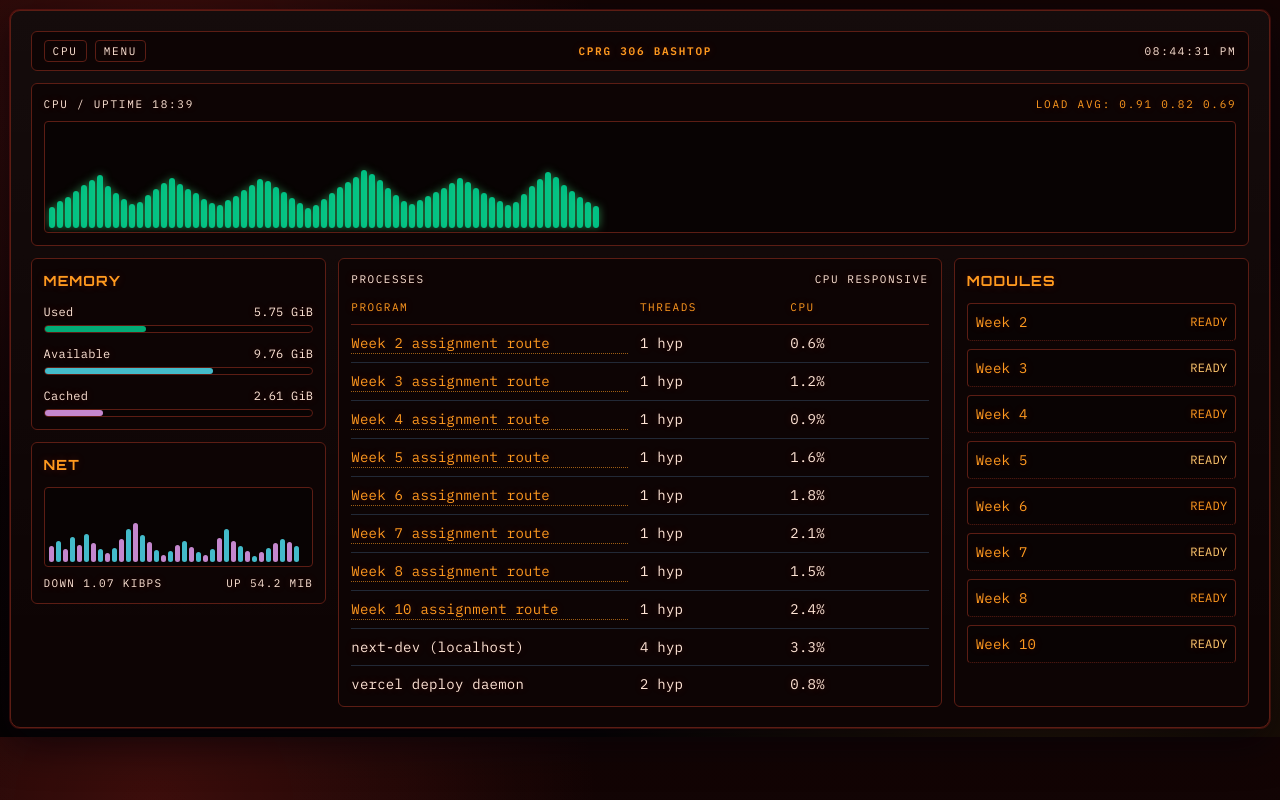
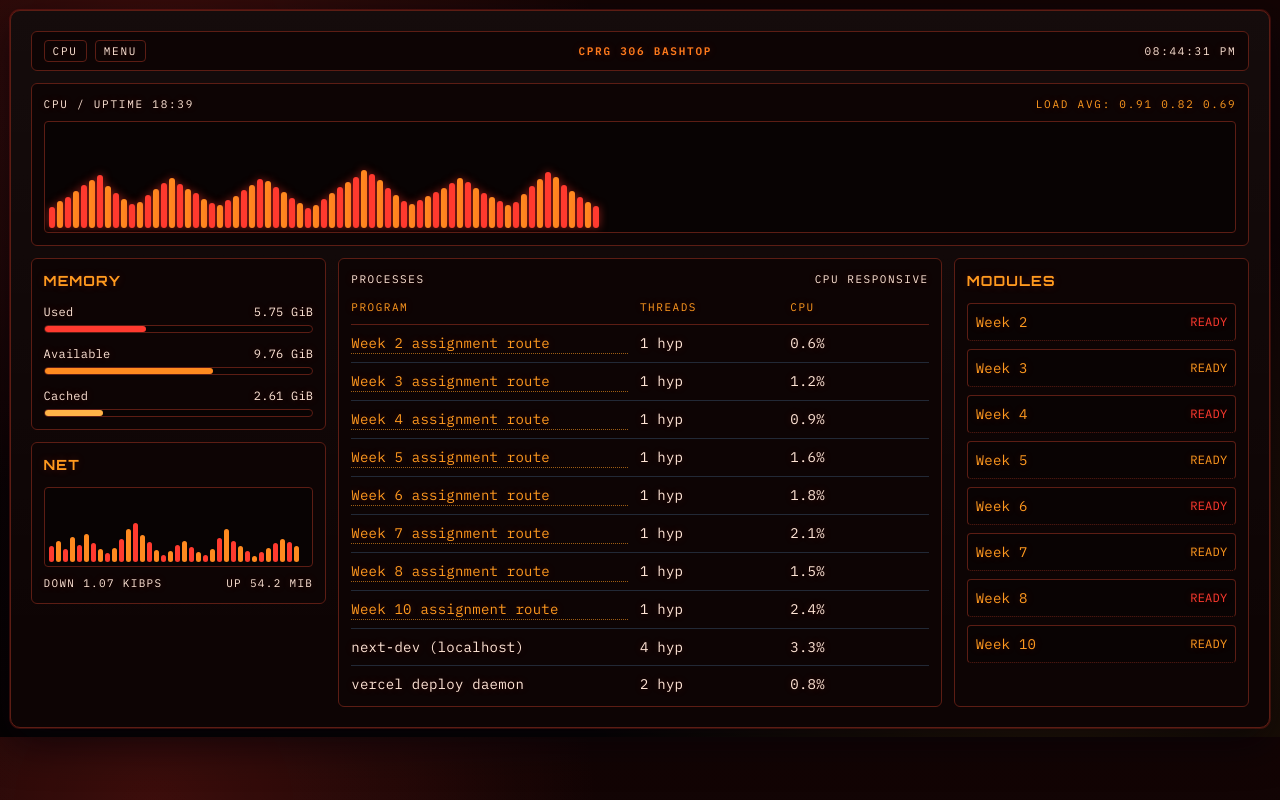
Before and after one commit to MatrixJava/cprg306-assignments, a Next.js app: page / in a window 1280 px wide. Built offline with nearby package versions, Linux system fonts and the light colour scheme.

Commit message:
Apply neon red/orange accents to dashboard visuals

```diff
--- a/app/page.tsx
+++ b/app/page.tsx
@@ -30,20 +30,22 @@ export default function Home() {
           <span className="rounded border border-slate-700 px-2 py-[2px]">cpu</span>
           <span className="rounded border border-slate-700 px-2 py-[2px]">menu</span>
         </div>
-        <p className="font-semibold text-blue-400">CPRG 306 BASHTOP</p>
+        <p className="font-semibold text-[#ff7b1c]">CPRG 306 BASHTOP</p>
         <p className="text-slate-300">08:44:31 PM</p>
       </section>
 
       <section className="rounded-md border border-slate-700 bg-slate-900 p-3">
         <div className="mb-2 flex items-center justify-between text-[11px] uppercase tracking-[0.16em]">
           <span className="text-slate-300">cpu / uptime 18:39</span>
-          <span className="text-blue-400">load avg: 0.91 0.82 0.69</span>
+          <span className="text-[#ff9a1f]">load avg: 0.91 0.82 0.69</span>
         </div>
         <div className="flex h-28 items-end gap-[2px] overflow-hidden rounded-sm border border-slate-700 bg-black/35 p-1">
           {cpuWave.map((height, index) => (
             <span
               key={`${height}-${index}`}
-              className="w-[6px] rounded-sm bg-emerald-400/90 shadow-[0_0_8px_rgba(74,222,128,0.6)]"
+              className={`w-[6px] rounded-sm shadow-[0_0_8px_rgba(255,58,47,0.6)] ${
+                index % 2 === 0 ? "bg-[#ff3a2f]" : "bg-[#ff8a1f]"
+              }`}
               style={{ height: `${height}%` }}
             />
           ))}
@@ -61,7 +63,7 @@ export default function Home() {
                   <span>5.75 GiB</span>
                 </div>
                 <div className="h-2 rounded-sm border border-slate-700 bg-black/35">
-                  <div className="h-full w-[38%] rounded-sm bg-emerald-400/80" />
+                  <div className="h-full w-[38%] rounded-sm bg-[#ff3a2f]" />
                 </div>
               </div>
               <div>
@@ -70,7 +72,7 @@ export default function Home() {
                   <span>9.76 GiB</span>
                 </div>
                 <div className="h-2 rounded-sm border border-slate-700 bg-black/35">
-                  <div className="h-full w-[63%] rounded-sm bg-cyan-300/80" />
+                  <div className="h-full w-[63%] rounded-sm bg-[#ff8a1f]" />
                 </div>
               </div>
               <div>
@@ -79,7 +81,7 @@ export default function Home() {
                   <span>2.61 GiB</span>
                 </div>
                 <div className="h-2 rounded-sm border border-slate-700 bg-black/35">
-                  <div className="h-full w-[22%] rounded-sm bg-fuchsia-300/80" />
+                  <div className="h-full w-[22%] rounded-sm bg-[#ffb347]" />
                 </div>
               </div>
             </div>
@@ -92,7 +94,7 @@ export default function Home() {
                 <span
                   key={`${height}-${index}`}
                   className={`w-[5px] rounded-sm ${
-                    index % 2 === 0 ? "bg-fuchsia-300/80" : "bg-cyan-300/80"
+                    index % 2 === 0 ? "bg-[#ff3a2f]" : "bg-[#ff8a1f]"
                   }`}
                   style={{ height: `${height}%` }}
                 />
@@ -110,7 +112,7 @@ export default function Home() {
             <span>processes</span>
             <span>cpu responsive</span>
           </div>
-          <div className="grid grid-cols-[2fr_1fr_1fr] gap-x-3 border-b border-slate-700 pb-2 text-[11px] uppercase tracking-[0.14em] text-blue-400">
+          <div className="grid grid-cols-[2fr_1fr_1fr] gap-x-3 border-b border-slate-700 pb-2 text-[11px] uppercase tracking-[0.14em] text-[#ff9a1f]">
             <span>Program</span>
             <span>Threads</span>
             <span>CPU</span>
@@ -148,7 +150,7 @@ export default function Home() {
                 className="flex items-center justify-between rounded border border-slate-700 bg-black/25 px-2 py-2"
               >
                 <span>{week.label}</span>
-                <span className={`text-xs ${index % 2 === 0 ? "text-blue-400" : "text-amber-300"}`}>
+                <span className={`text-xs ${index % 2 === 0 ? "text-[#ff3a2f]" : "text-[#ff9a1f]"}`}>
                   READY
                 </span>
               </Link>
```
